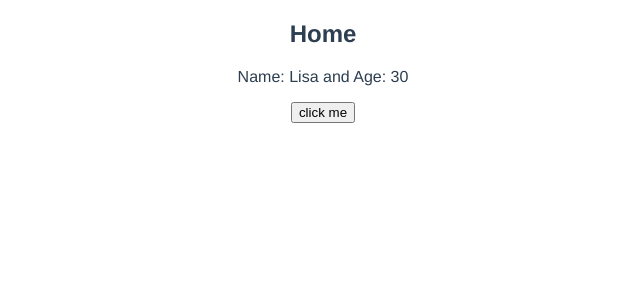
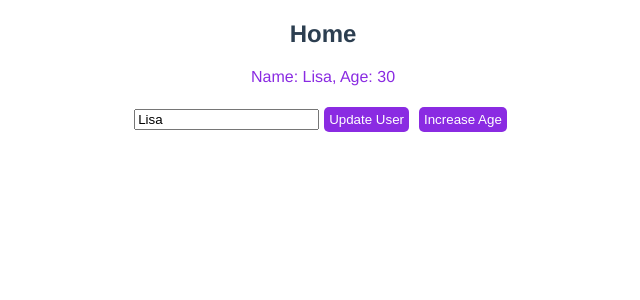
Before and after one commit to lisa-betterworks/island-blog, a Vue app: page / in a window 1280 px wide. Shown: the top 300 px of the page, without its empty margins (317-957 px from the left). Built offline with nearby package versions, Linux system fonts and the light colour scheme.

Commit message:
using refs for reactivity

```diff
--- a/src/views/HomeView.vue
+++ b/src/views/HomeView.vue
@@ -1,8 +1,10 @@
 <template>
   <div class="home">
     <h2>Home</h2>
-    <p ref="p">Name: {{ name }} and Age: {{ age }}</p>
-    <button @click="handleClick">click me</button>
+    <p class="user-info">Name: {{ name }}, Age: {{ age }}</p>
+    <input type="text" v-model="name" />
+    <button @click="handleClick">Update User</button>
+    <button @click="age++">Increase Age</button>
   </div>
 </template>
 
@@ -12,30 +14,34 @@ import { ref } from "vue";
 export default {
   name: "HomeView",
   setup() {
-    const p = ref(null);
-
-    let name = "Lisa";
-    let age = 30;
+    const name = ref("Lisa");
+    const age = ref(30);
 
     const handleClick = () => {
-      console.log(p, p.value);
-      p.value.classList.add("msg");
-      p.value.textContent = "hello islanders";
+      name.value = "Marie";
+      age.value = 35;
     };
 
-    return { name, age, handleClick, p };
+    return { name, age, handleClick };
   },
-  created() {
-    console.log("created");
-  },
-  mounted() {
-    console.log("mounted");
+  data() {
+    return {
+      score: 5,
+    };
   },
 };
 </script>
 
 <style>
-.msg {
-  color: aqua;
+.user-info {
+  color: blueviolet;
+}
+button {
+  background: blueviolet;
+  color: #fff;
+  padding: 5px;
+  margin: 5px;
+  border: #fff;
+  border-radius: 5px;
 }
 </style>
```
